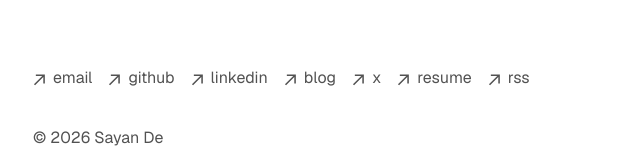
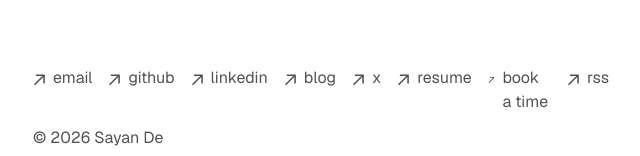
Before and after one commit to sayandedotcom/sayande.com, a Next.js app: page / in a window 1280 px wide. Shown: the part 2722-2878 px from the top of the page, without its empty margins (319-959 px from the left). Built offline with nearby package versions, Linux system fonts and the light colour scheme.

Commit message:
feat: add pulsing green dot to current status, book a time link in footer, and last updated date

```diff
--- a/app/content.ts
+++ b/app/content.ts
@@ -232,5 +232,6 @@ export const social: { label: string; href: string }[] = [
   { label: "blog", href: "https://sayande.hashnode.dev" },
   { label: "x", href: "https://x.com/sayandedotcom" },
   { label: "resume", href: "https://drive.google.com/file/d/1PS-72mV6TQVDRTbLtK2SkR0VU74zZz4a/view" },
+  { label: "book a time", href: "https://cal.com/sayandedotcom/chat" },
   { label: "rss", href: "/rss" },
 ];
```
